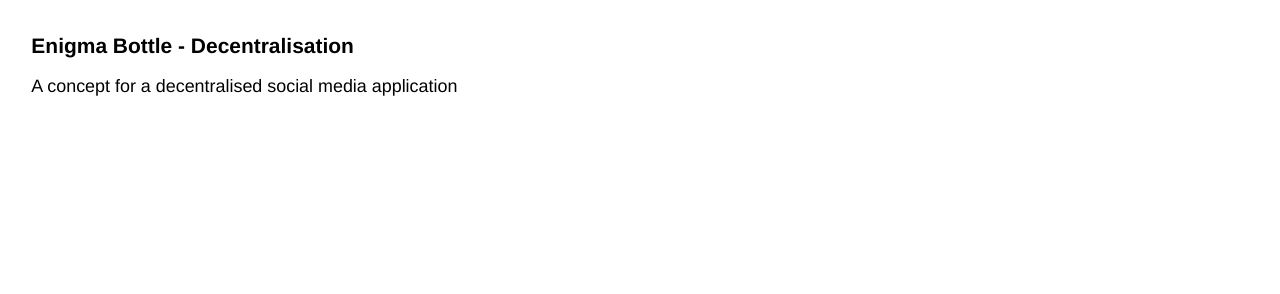
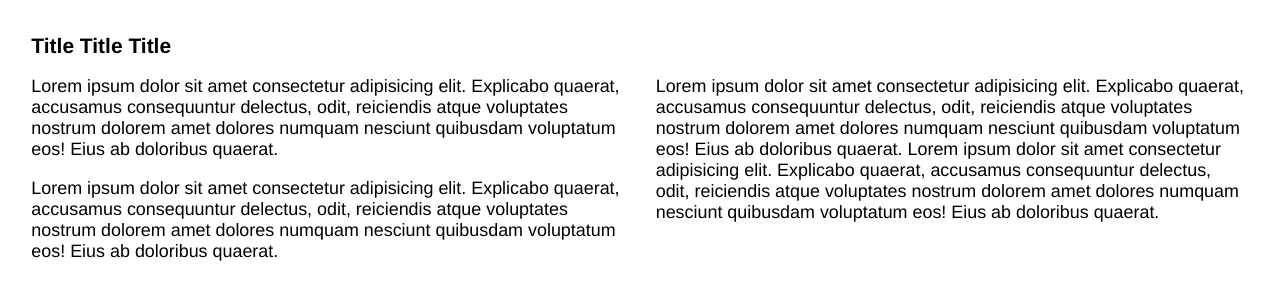
Before and after one commit to FlorianB77/EnigmaBottle, a plain HTML site: page video.html in a window 1280 px wide. Shown: the part 722-1016 px from the top of the page. Before the commit the page ends 851 px from the top, so only its background shows below. Drawn offline with Linux system fonts and the light colour scheme.

Commit message:
Update video.html

```diff
--- a/video.html
+++ b/video.html
@@ -1,7 +1,7 @@
 <!DOCTYPE html>
 <html>
   <head>
-    <title>Enigma Bottle - Decentralisation| Internet Health Report</title>
+    <title>YOUR TITLE HERE | Internet Health Report</title>
 
     <meta charset="utf-8">
     <meta name="viewport" content="width=device-width, initial-scale=1">
@@ -61,17 +61,18 @@
       </section>
       <section class="more-information">
         <header class="header">
-          <h1>Enigma Bottle - Decentralisation</h1>
+          <h1>Title Title Title</h1>
         </header>
         <div class="content">
           <p>
-            A concept for a decentralised social media application
+            Lorem ipsum dolor sit amet consectetur adipisicing elit. Explicabo quaerat, accusamus consequuntur delectus, odit, reiciendis atque voluptates nostrum dolorem amet dolores numquam nesciunt quibusdam voluptatum eos! Eius ab doloribus quaerat.
           </p>
           <p>
-
+            Lorem ipsum dolor sit amet consectetur adipisicing elit. Explicabo quaerat, accusamus consequuntur delectus, odit, reiciendis atque voluptates nostrum dolorem amet dolores numquam nesciunt quibusdam voluptatum eos! Eius ab doloribus quaerat.
           </p>
           <p>
-
+            Lorem ipsum dolor sit amet consectetur adipisicing elit. Explicabo quaerat, accusamus consequuntur delectus, odit, reiciendis atque voluptates nostrum dolorem amet dolores numquam nesciunt quibusdam voluptatum eos! Eius ab doloribus quaerat.
+            Lorem ipsum dolor sit amet consectetur adipisicing elit. Explicabo quaerat, accusamus consequuntur delectus, odit, reiciendis atque voluptates nostrum dolorem amet dolores numquam nesciunt quibusdam voluptatum eos! Eius ab doloribus quaerat.
           </p>
       </div>
       </section>
```
